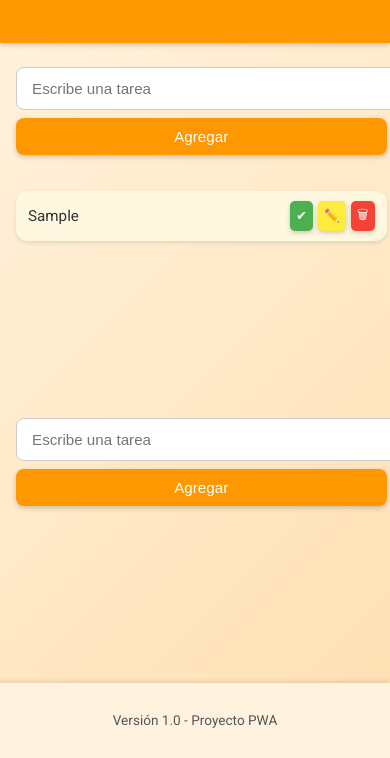
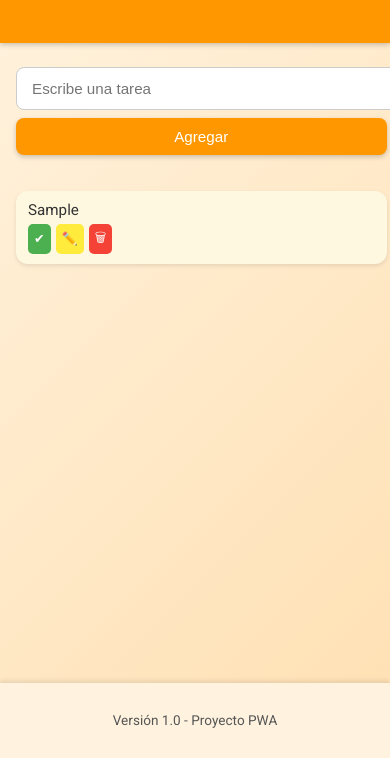
Before and after one commit to anachofiissal/apw, a plain HTML site: page index.html in a window 390 px wide. Both pictures are taken after typing "Sample" into the empty fields and a click on the button "Agregar". Shown: the part 86-844 px from the top of the page. Drawn offline with Linux system fonts and the light colour scheme.

Commit message:
Actualizar estilos responsivos y diseño para PWA

```diff
--- a/css/styles.css
+++ b/css/styles.css
@@ -40,8 +40,9 @@ main {
   margin-bottom: 1rem;
 }
 
-input {
-  flex: 1;
+.input-container input {
+  flex: 1; /* ocupa todo el espacio disponible */
+  min-width: 0; /* evita overflow */
   padding: 12px 15px;
   border-radius: 8px;
   border: 1px solid #ccc;
@@ -49,13 +50,14 @@ input {
   transition: 0.3s;
 }
 
-input:focus {
+.input-container input:focus {
   outline: none;
   border-color: #FF9800;
   box-shadow: 0 0 5px rgba(255,152,0,0.5);
 }
 
-button {
+.input-container button {
+  flex: 0 0 auto; /* tamaño automático según su contenido */
   padding: 12px 20px;
   border: none;
   background-color: #FF9800;
@@ -67,7 +69,7 @@ button {
   box-shadow: 0 2px 5px rgba(0,0,0,0.2);
 }
 
-button:hover {
+.input-container button:hover {
   background-color: #e68900;
   transform: translateY(-2px);
 }
@@ -78,6 +80,7 @@ ul {
   padding: 0;
   width: 100%;
   margin-top: 20px;
+  box-sizing: border-box; /* evita overflow */
 }
 
 li {
@@ -88,8 +91,14 @@ li {
   display: flex;
   justify-content: space-between;
   align-items: center;
+  flex-wrap: wrap; /* permite que los botones bajen si no caben */
   box-shadow: 0 2px 4px rgba(0,0,0,0.1);
   animation: fadeIn 0.3s ease-in-out;
+}
+
+li span {
+  flex: 1 1 auto; /* ocupa espacio disponible */
+  word-break: break-word; /* evita overflow de palabras largas */
 }
 
 li span.completed {
@@ -101,9 +110,11 @@ li span.completed {
 li div {
   display: flex;
   gap: 5px;
+  flex-wrap: wrap; /* baja a otra línea si no caben */
 }
 
 li div button {
+  flex: 0 0 auto;
   padding: 5px 8px;
   border: none;
   border-radius: 5px;
@@ -144,11 +155,11 @@ footer {
     max-width: 95%;
   }
 
-  input {
+  .input-container input {
     font-size: 0.95rem;
   }
 
-  button {
+  .input-container button {
     padding: 10px 15px;
     font-size: 0.95rem;
   }
@@ -164,12 +175,24 @@ footer {
     flex-direction: column;
   }
 
-  input, button {
+  .input-container input,
+  .input-container button {
     width: 100%;
   }
 
+  li {
+    flex-direction: column;
+    align-items: flex-start;
+  }
+
+  li div {
+    width: 100%;
+    justify-content: flex-start;
+    margin-top: 5px;
+  }
+
   li div button {
+    font-size: 0.8rem;
     padding: 4px 6px;
-    font-size: 0.8rem;
   }
 }
--- a/index.html
+++ b/index.html
@@ -22,20 +22,14 @@
             <h1>📝 Mi Lista de Tareas</h1>
         </header>
 
-        <main>
-    <div class="input-container">
-        <input type="text" id="taskInput" placeholder="Escribe una tarea">
-        <button id="addTaskBtn">Agregar</button>
-    </div>
-    <ul id="taskList"></ul>
-    </main>
 
 
         <main>
         <div class="input-container">
-            <input type="text" id="taskInput" placeholder="Escribe una tarea">
-            <button id="addTaskBtn">Agregar</button>
-        </div>
+    <input type="text" id="taskInput" placeholder="Escribe una tarea">
+    <button id="addTaskBtn">Agregar</button>
+    </div>
+
         <ul id="taskList"></ul>
         </main>
 
```
